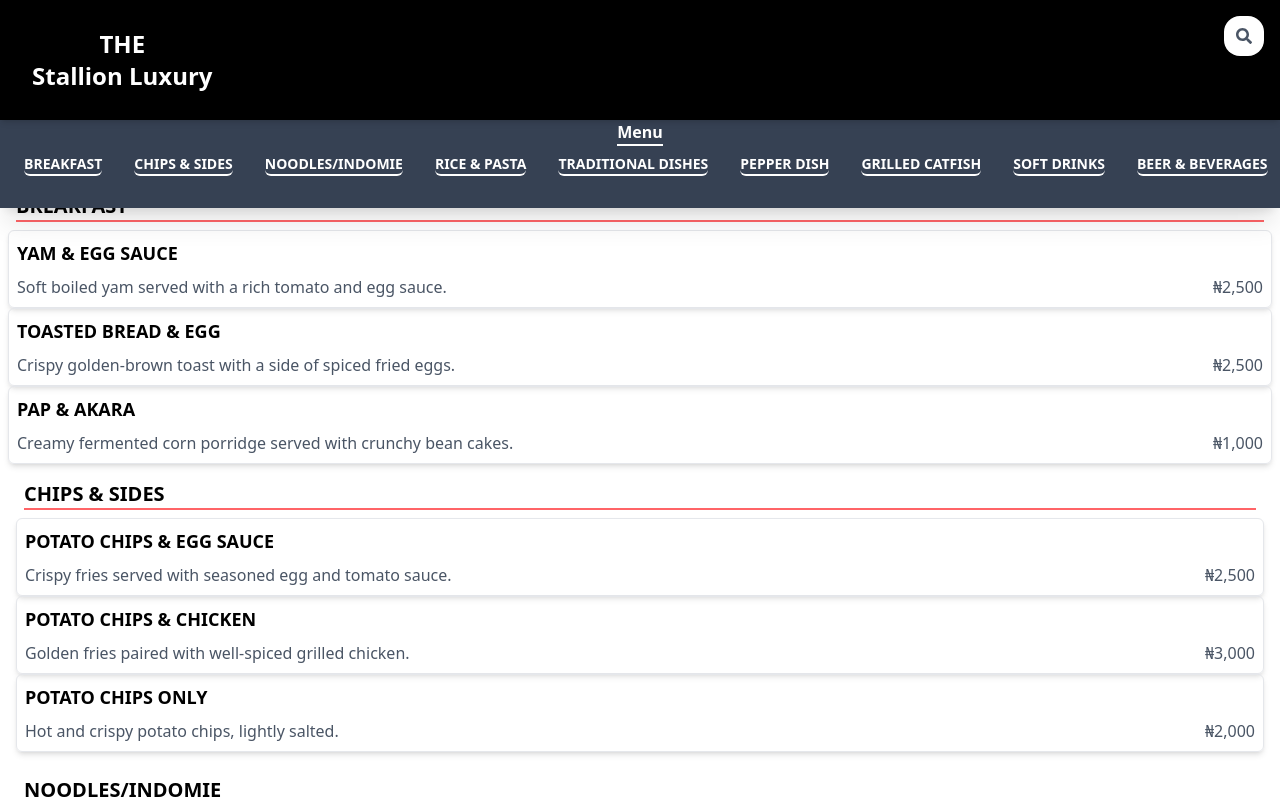
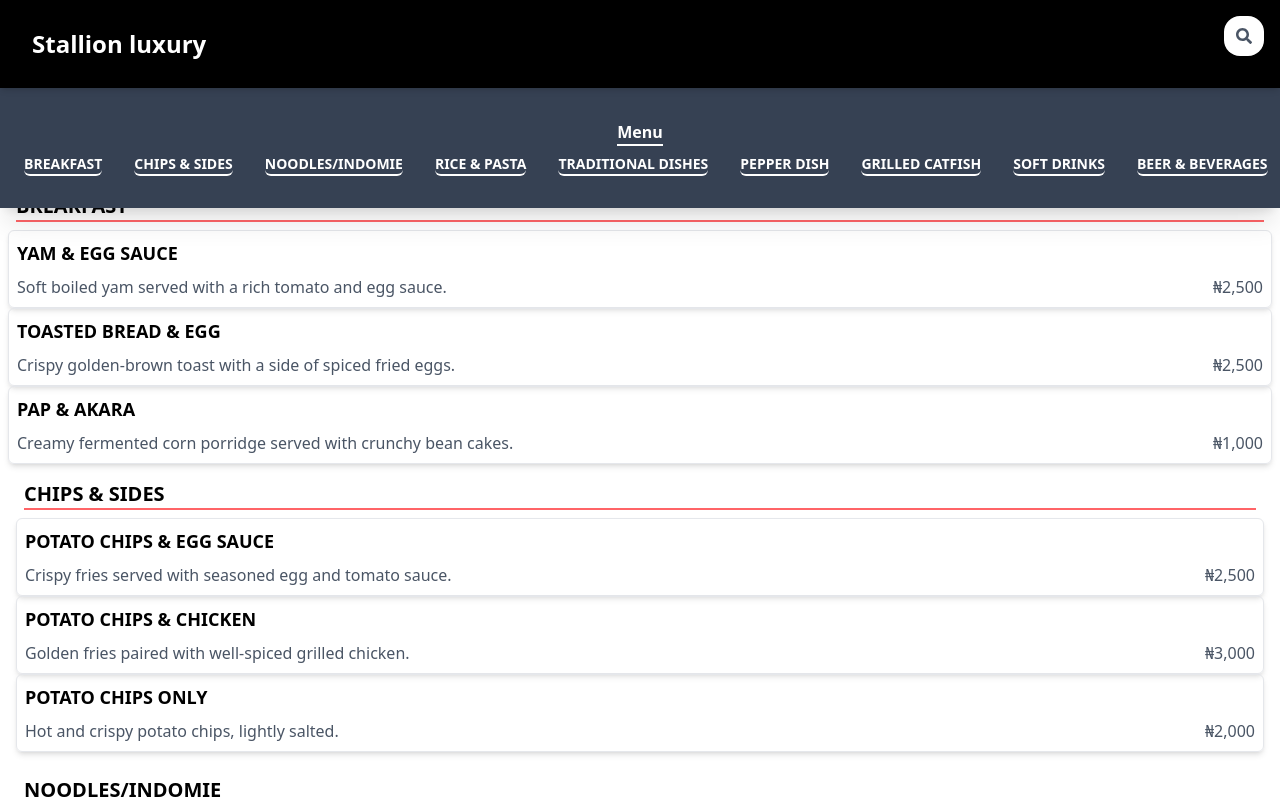
Before and after one commit to kvchi/Digital-menu, a React (Vite) app: page / in a window 1280 px wide. Shown: the top 800 px of the page. Built offline with nearby package versions, Linux system fonts and the light colour scheme.

Commit message:
changed header

```diff
--- a/src/components/Header.jsx
+++ b/src/components/Header.jsx
@@ -64,8 +64,7 @@ export default function Header() {
         onClick={() => window.scrollTo({ top: 0, behavior: "smooth" })}
       >
         <h1 className="text-white text-[16px] md:text-2xl font-semibold md:font-bold flex flex-col items-center p-4 text-center">
-          THE
-          <span className="block">Stallion Luxury</span>
+          Stallion luxury
         </h1>
       </div>
 
```
